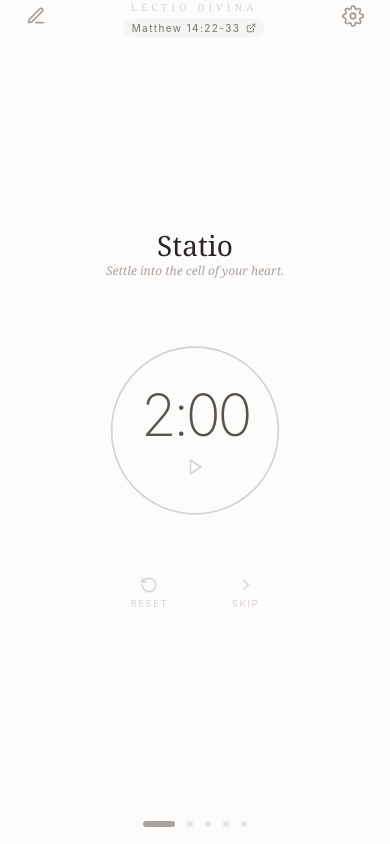
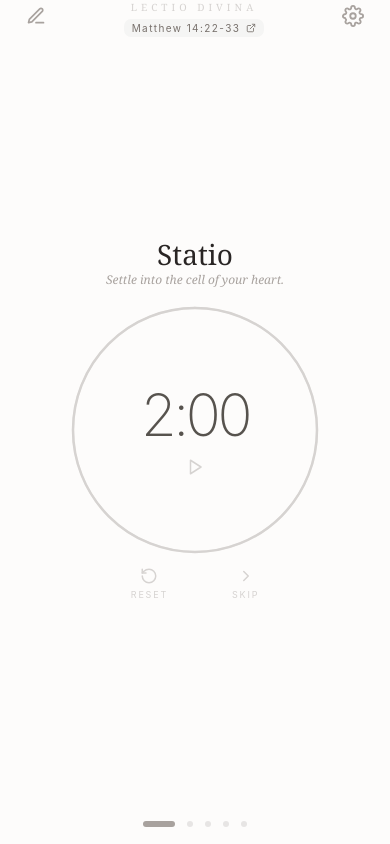
Before and after one commit to Lectio-Divina/lectio_divina_local, a React (Vite) app: page / in a window 390 px wide. Built offline with nearby package versions, Linux system fonts and the light colour scheme.

Commit message:
Update styles.css

```diff
--- a/src/styles.css
+++ b/src/styles.css
@@ -167,13 +167,13 @@ input[type="range"] { width:100%; accent-color:#78716c; margin-top:10px; }
       margin: 4px 0 0;
     }
 
-  .timer {
-    width: 400px;
-    height: 270px;
-    flex-basis: 175px;
-    margin-top: 50px;
-    margin-bottom: 50px;
-  }
+  /.timer {
+  /  width: 270px;
+   / height: 270px;
+  /  flex-basis: 175px;
+  /  margin-top: 50px;
+   / margin-bottom: 50px;
+ / }
 
   .time {
     font-size: 58px;
@@ -228,11 +228,11 @@ input[type="range"] { width:100%; accent-color:#78716c; margin-top:10px; }
     gap: 8px;
   }
 
-  .timer {
-    width: 270px;
-    height: 270px;
-    margin-top: 50px;
-    margin-bottom: 50px;
-  }
+ / .timer {
+  /  width: 270px;
+  /  height: 270px;
+  /  margin-top: 50px;
+  /  margin-bottom: 50px;
+ / }
 
 }
```
